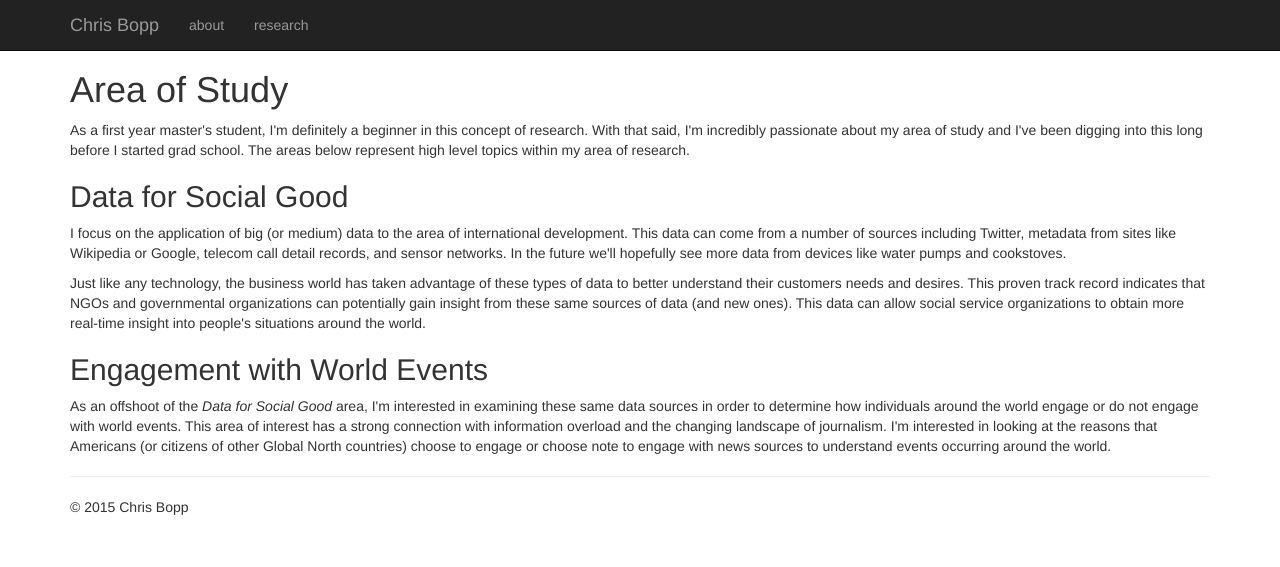
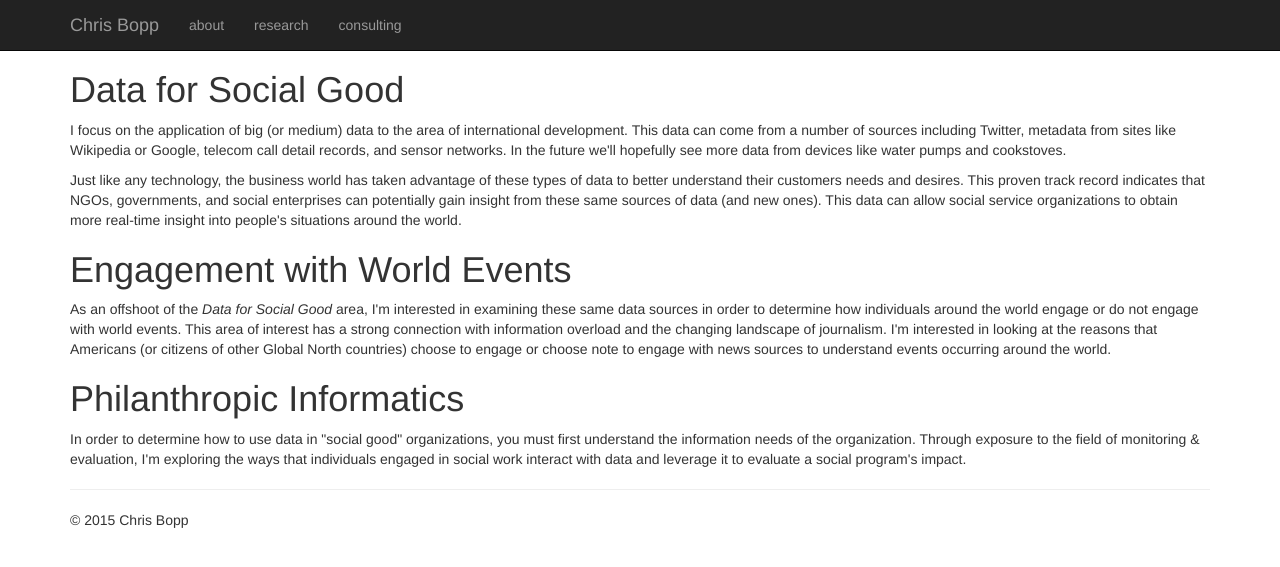
Before and after one commit to chrisbopp/chrisbopp.github.io, a Jekyll site: the page built from research/index.html, in a window 1280 px wide. Shown: the top 567 px of the page. Built offline with Jekyll 4.4.1, drawn with Linux system fonts in a browser that asks for light colours; nearby versions of some CDN libraries; Markdown is read by kramdown in place of the engine named in the settings.

Commit message:
January 2015 Content Update

```diff
--- a/_layouts/default.html
+++ b/_layouts/default.html
@@ -28,6 +28,7 @@
 			  <ul class="nav navbar-nav">
 				<li><a href="/about">about</a></li>
 				<li><a href="/research">research</a></li>
+				<li><a href="/consulting">consulting</a></li>
 			  </ul>
 			</div><!--/.nav-collapse -->
 		  </div>
--- a/research/index.html
+++ b/research/index.html
@@ -3,16 +3,16 @@ layout: default
 title: Research | Chris Bopp
 ---
 
-<h1>Area of Study</h1>
-
-<p>As a first year master's student, I'm definitely a beginner in this concept of research. With that said, I'm incredibly passionate about my area of study and I've been digging into this long before I started grad school. The areas below represent high level topics within my area of research.</p>
-
-<h2>Data for Social Good</h2>
+<h1>Data for Social Good</h1>
 
 <p>I focus on the application of big (or medium) data to the area of international development. This data can come from a number of sources including Twitter, metadata from sites like Wikipedia or Google, telecom call detail records, and sensor networks. In the future we'll hopefully see more data from devices like water pumps and cookstoves.</p>
 
-<p>Just like any technology, the business world has taken advantage of these types of data to better understand their customers needs and desires. This proven track record indicates that NGOs and governmental organizations can potentially gain insight from these same sources of data (and new ones). This data can allow social service organizations to obtain more real-time insight into people's situations around the world.</p>
+<p>Just like any technology, the business world has taken advantage of these types of data to better understand their customers needs and desires. This proven track record indicates that NGOs, governments, and social enterprises can potentially gain insight from these same sources of data (and new ones). This data can allow social service organizations to obtain more real-time insight into people's situations around the world.</p>
 
-<h2>Engagement with World Events</h2>
+<h1>Engagement with World Events</h1>
 
 <p>As an offshoot of the <i>Data for Social Good</i> area, I'm interested in examining these same data sources in order to determine how individuals around the world engage or do not engage with world events. This area of interest has a strong connection with information overload and the changing landscape of journalism. I'm interested in looking at the reasons that Americans (or citizens of other Global North countries) choose to engage or choose note to engage with news sources to understand events occurring around the world.<p>
+
+<h1>Philanthropic Informatics</h1>
+
+<p>In order to determine how to use data in "social good" organizations, you must first understand the information needs of the organization. Through exposure to the field of monitoring & evaluation, I'm exploring the ways that individuals engaged in social work interact with data and leverage it to evaluate a social program's impact.</p>
```
Also changed, not shown: about/index.html (+10 -3 lines), consulting/index.html (added, +8 -0 lines), index.html (+10 -3 lines), 1 other file.
